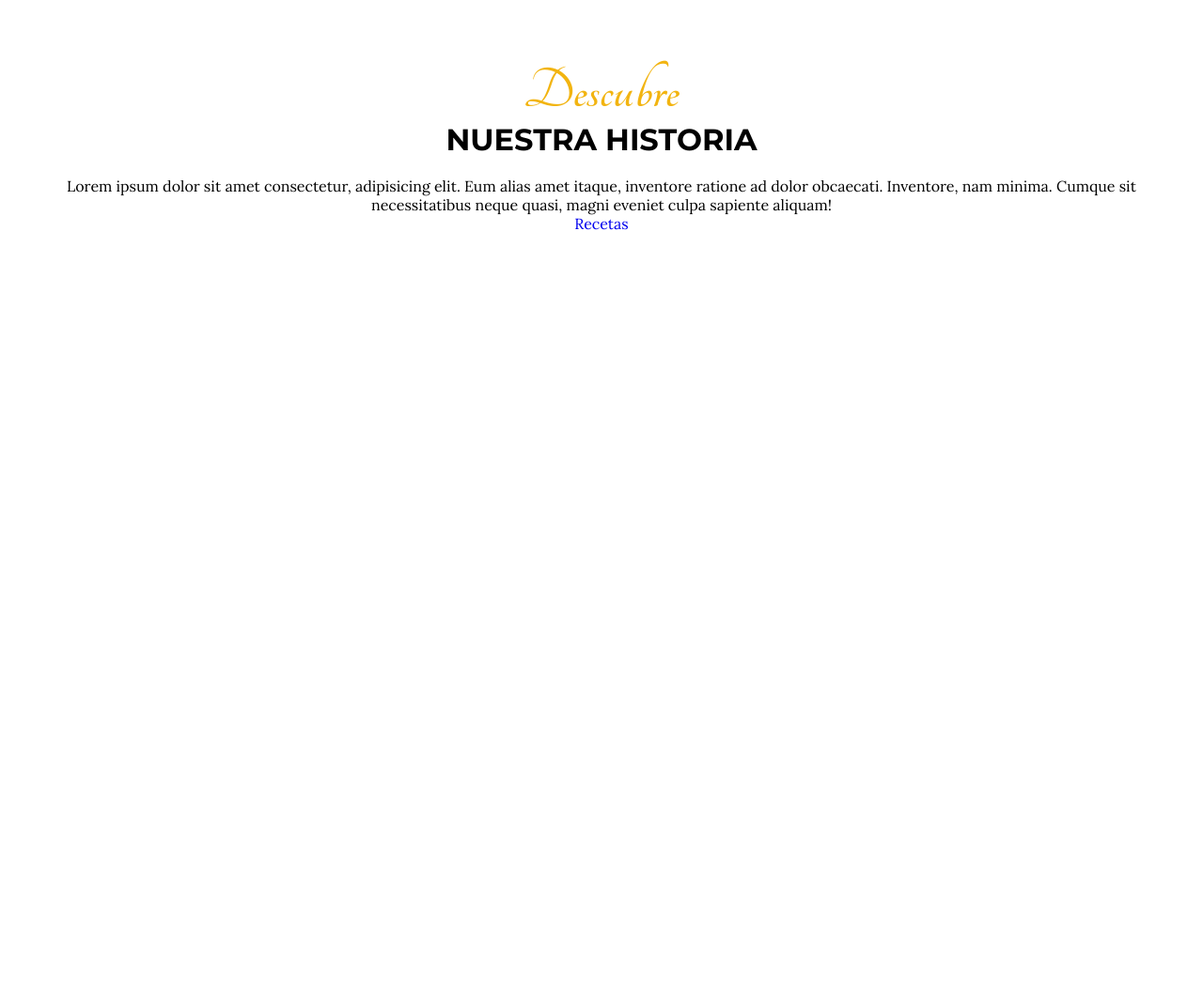
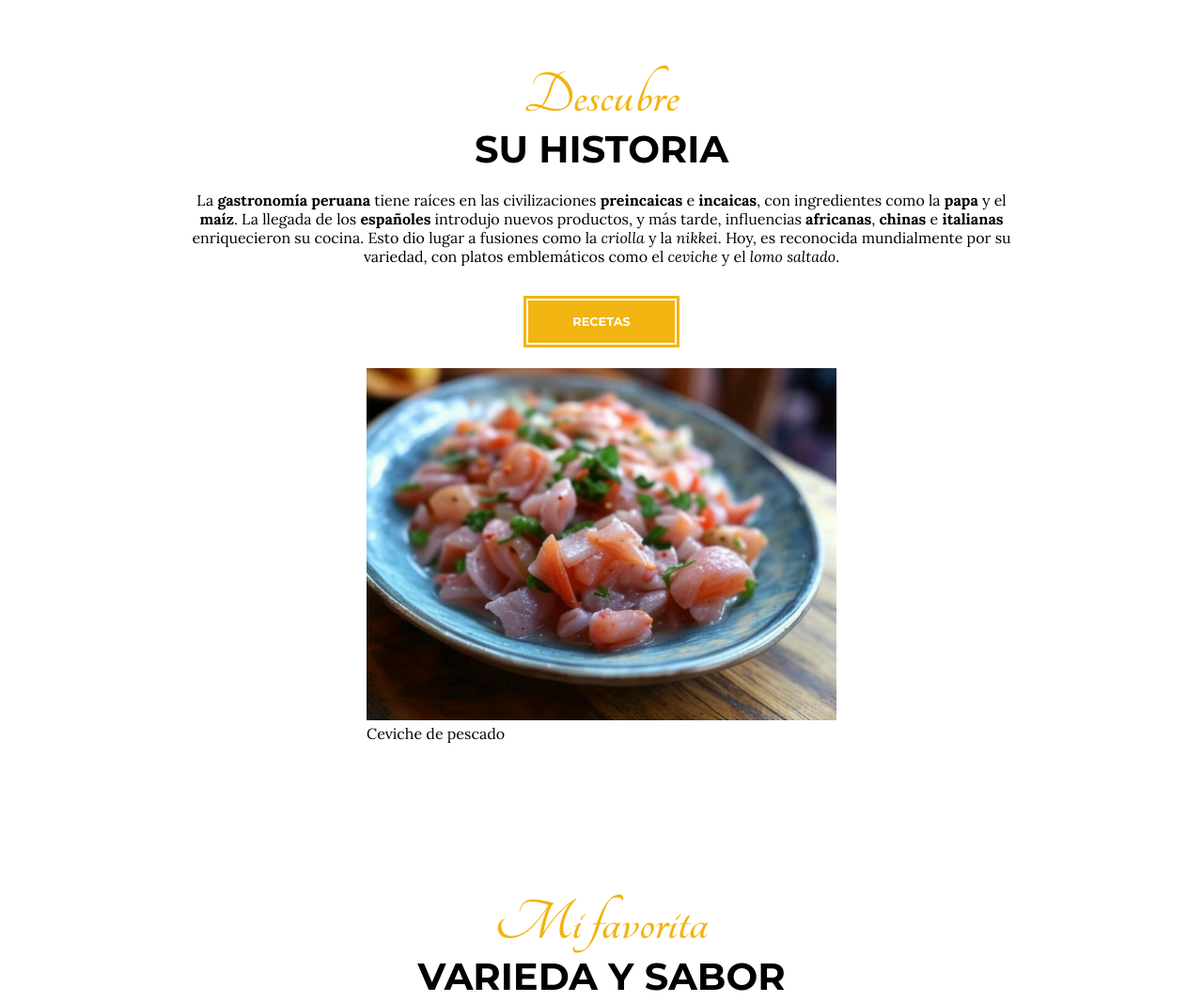
Before and after one commit to drosellopa/cocina-mundo, a website built with Parcel: page src/index.html in a window 1280 px wide. Shown: the part 500-1567 px from the top of the page at 94% size. Before the commit the page ends 828 px from the top, so only its background shows below. Built offline with nearby package versions, Linux system fonts and the light colour scheme.

Commit message:
Sección mi favorita

```diff
--- a/src/css/style.css
+++ b/src/css/style.css
@@ -44,16 +44,21 @@ nav a {
     font-size: 4rem;
     color: var(--main2);
 }
-
+/* Botones */
 .boton {
-    width: 150px;
+    width: 170px;
     margin: 30px auto 0;
     text-decoration: none;
-    padding: 10px;
+    padding: 15px 10px;
     border-radius: 2px;
     cursor: pointer;
     user-select: none;
     transition: .5s;
+    display: block;
+    text-transform: uppercase;
+    font-family: "Montserrat", sans-serif;
+    font-weight: 700;
+    font-size: .8rem;;
 }
 .bclaro {
     background-color: #0004;
@@ -66,15 +71,41 @@ nav a {
     border: 1px solid var(--light1);
 
 }
+
+.bmain {
+    background-color: var(--main2);
+    color: var(--light1);
+    /* border: 1px solid var(--light1); */
+    border: 7px double var(--light1);
+}
+.bmain:hover {
+    background-color: var(--main1);
+
+}
 section {
     padding: 80px 30px;
 }
+.section-container {
+    max-width: 900px;
+    margin: auto;
+}
 section h2 {
-    font-size: 2rem;
+    font-size: 2.5rem;
     margin-bottom: 20px;
 }
 .centrada {
     text-align: center;
+}
+
+
+figure {
+    text-align: left;
+    margin: 20px auto 0;
+    max-width: 500px;
+}
+figure img {
+    width: 100%;
+
 }
 
 
@@ -123,3 +154,5 @@ section h2 {
     color: var(--light1);
 
 }
+
+/**/
--- a/src/index.html
+++ b/src/index.html
@@ -34,10 +34,21 @@
     </header>
     <main>
         <section class="historia centrada">
-            <span class="comic-title">Descubre</span>
-            <h2>Nuestra historia</h2>
-            <p>Lorem ipsum dolor sit amet consectetur, adipisicing elit. Eum alias amet itaque, inventore ratione ad dolor obcaecati. Inventore, nam minima. Cumque sit necessitatibus neque quasi, magni eveniet culpa sapiente aliquam!</p>
-            <a href="#" class="boton claro">Recetas</a>
+            <div class="section-container">
+                <span class="comic-title">Descubre</span>
+                <h2>Su historia</h2>
+                <p>La <strong>gastronomía peruana</strong> tiene raíces en las civilizaciones <strong>preincaicas</strong> e <strong>incaicas</strong>, con ingredientes como la <strong>papa</strong> y el <strong>maíz</strong>. La llegada de los <strong>españoles</strong> introdujo nuevos productos, y más tarde, influencias <strong>africanas</strong>, <strong>chinas</strong> e <strong>italianas</strong> enriquecieron su cocina. Esto dio lugar a fusiones como la <em>criolla</em> y la <em>nikkei</em>. Hoy, es reconocida mundialmente por su variedad, con platos emblemáticos como el <em>ceviche</em> y el <em>lomo saltado</em>.</p>
+
+                <a href="#" class="boton bmain">Recetas</a>
+                <figure>
+                    <img src="./img/ceviche.jpg" alt="Ceviche de pescado">
+                    <figcaption>Ceviche de pescado</figcaption>
+                </figure>
+            </div>
+        </section>
+        <section class="natural centrada">
+            <span class="comic-title">Mi favorita</span>
+            <h2>Varieda y Sabor</h2>
         </section>
     </main>
 </body>
```
